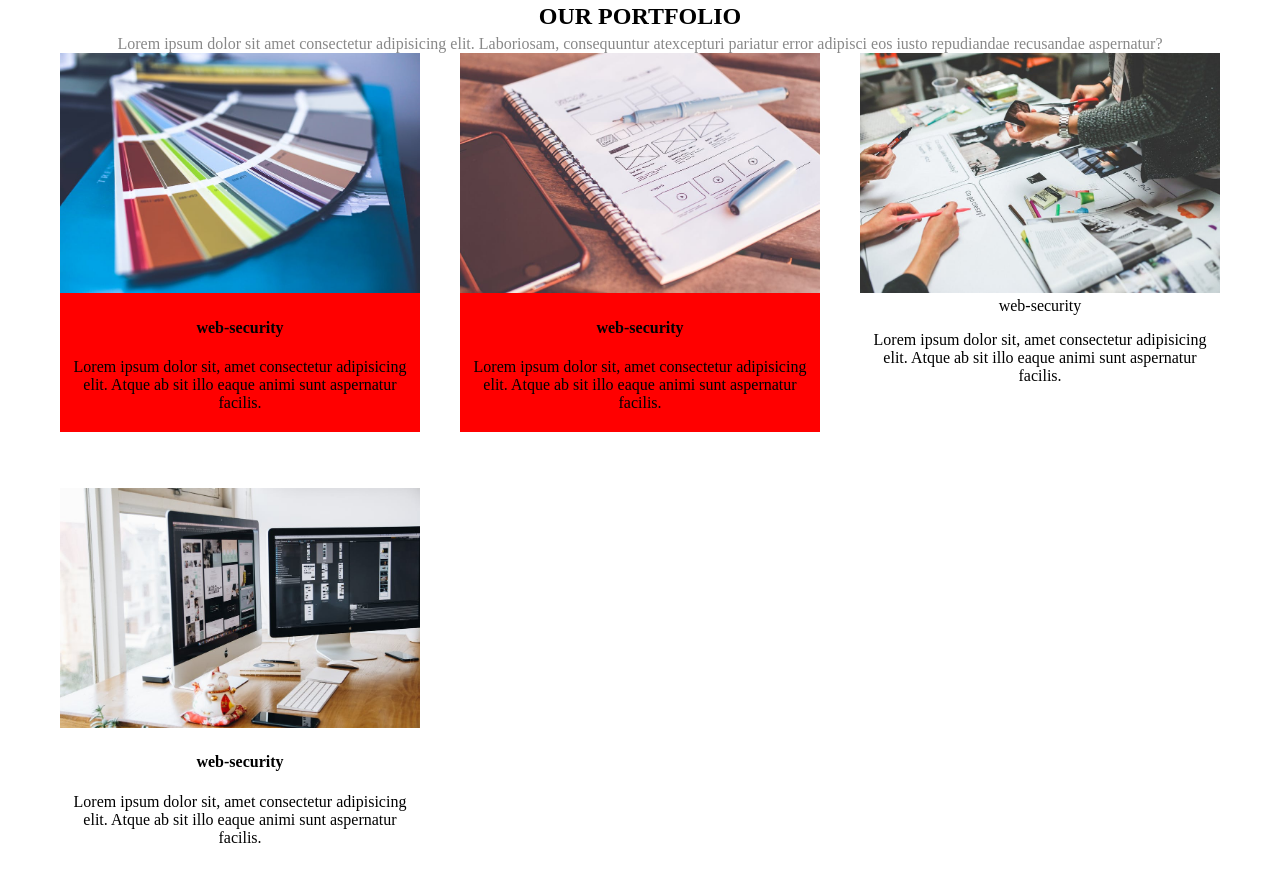
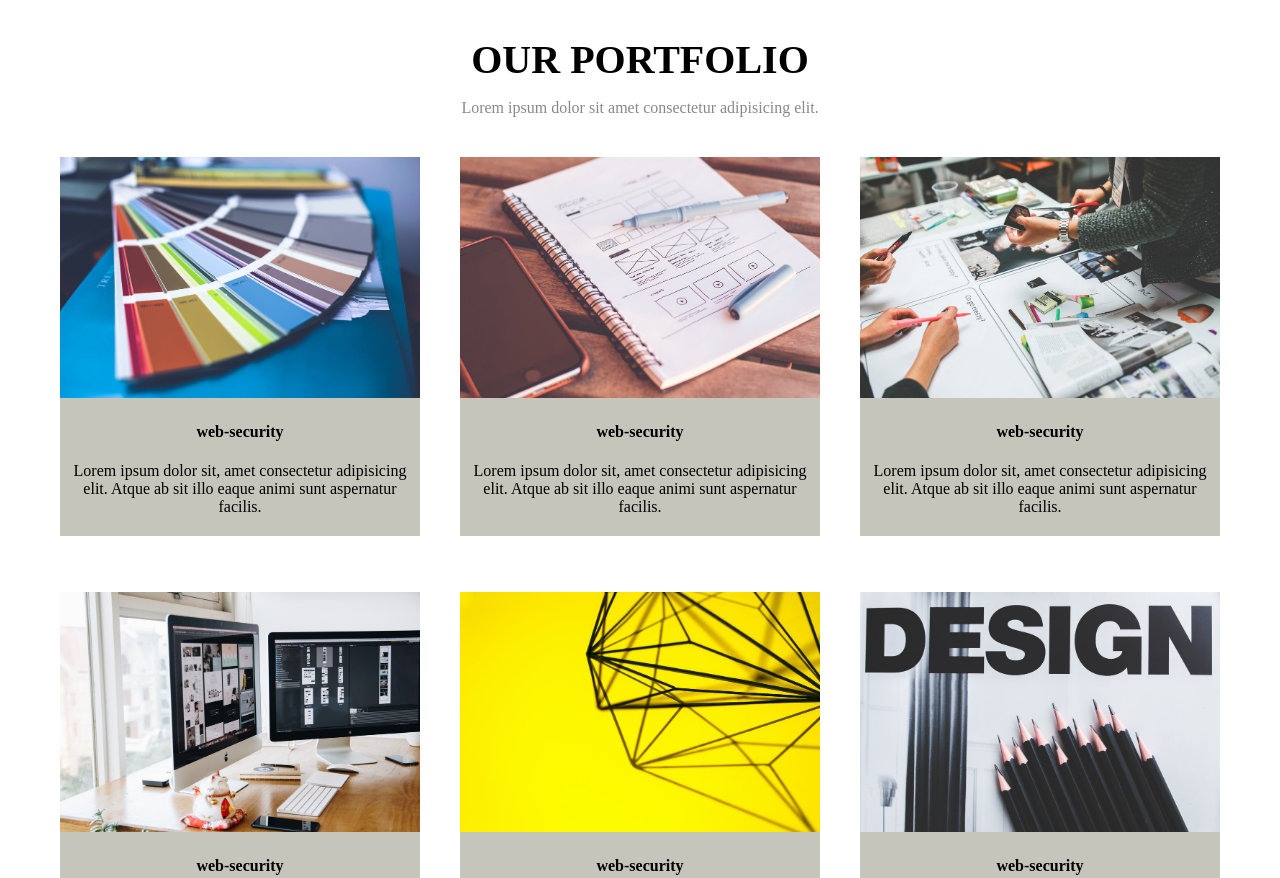
Before and after one commit to yevgeniywyszynski/web-Golden-page, a website: page index.html in a window 1280 px wide. Shown: the part 1092-1970 px from the top of the page. Drawn offline with Linux system fonts and the light colour scheme; a web font is replaced by a local one.

Commit message:
Add our portfolio

```diff
--- a/index.html
+++ b/index.html
@@ -64,7 +64,7 @@
         <div class="container">
             <div class="title">
                 <h2>Our portfolio</h2>
-                <p>Lorem ipsum dolor sit amet consectetur adipisicing elit. Laboriosam, consequuntur atexcepturi pariatur error adipisci eos iusto repudiandae recusandae aspernatur?</p>
+                <p>Lorem ipsum dolor sit amet consectetur adipisicing elit.</p>
             </div>
             <div class="items">
                 <div class="item-wrapper">
@@ -82,14 +82,14 @@
                     </div>
                 </div>
                 <div class="item-wrapper">
-                    <div class="item"></div>
-                        <img src="img/hands.jpeg"
+                    <div class="item">
+                        <img src="img/hands.jpeg">
                         <h4>web-security</h4>
                         <p>Lorem ipsum dolor sit, amet consectetur adipisicing elit. Atque ab sit illo eaque animi sunt aspernatur facilis.</p>
                     </div>
                 </div>
                 <div class="item-wrapper">
-                    <div class="item"></div>
+                    <div class="item">
                         <img src="img/mac.jpeg">
                         <h4>web-security</h4>
                         <p>Lorem ipsum dolor sit, amet consectetur adipisicing elit. Atque ab sit illo eaque animi sunt aspernatur facilis.</p>
--- a/sass/style.scss
+++ b/sass/style.scss
@@ -120,17 +120,17 @@ body {
     padding: 96px 0;
     text-align: center;
     .title h2 {
+        font-size: 40px;
         text-transform: uppercase;
-        margin: 0;
+        margin-bottom: 10px;
     }
     .title p {
         color: #888;
-        margin: 5px 0 0 0;
+        margin-bottom: 40px;
     }
     .items {
         display: flex;
         flex-wrap: wrap;
-        justify-content: space-around;
     }
     .item-wrapper {
         width: 400px;
@@ -145,7 +145,7 @@ body {
             object-fit: cover;
         }
         .item {
-            background-color: red;
+            background-color:#C5C5BB;
         }
 
     }
```
Also changed, not shown: css/style.css, 1 other file.
